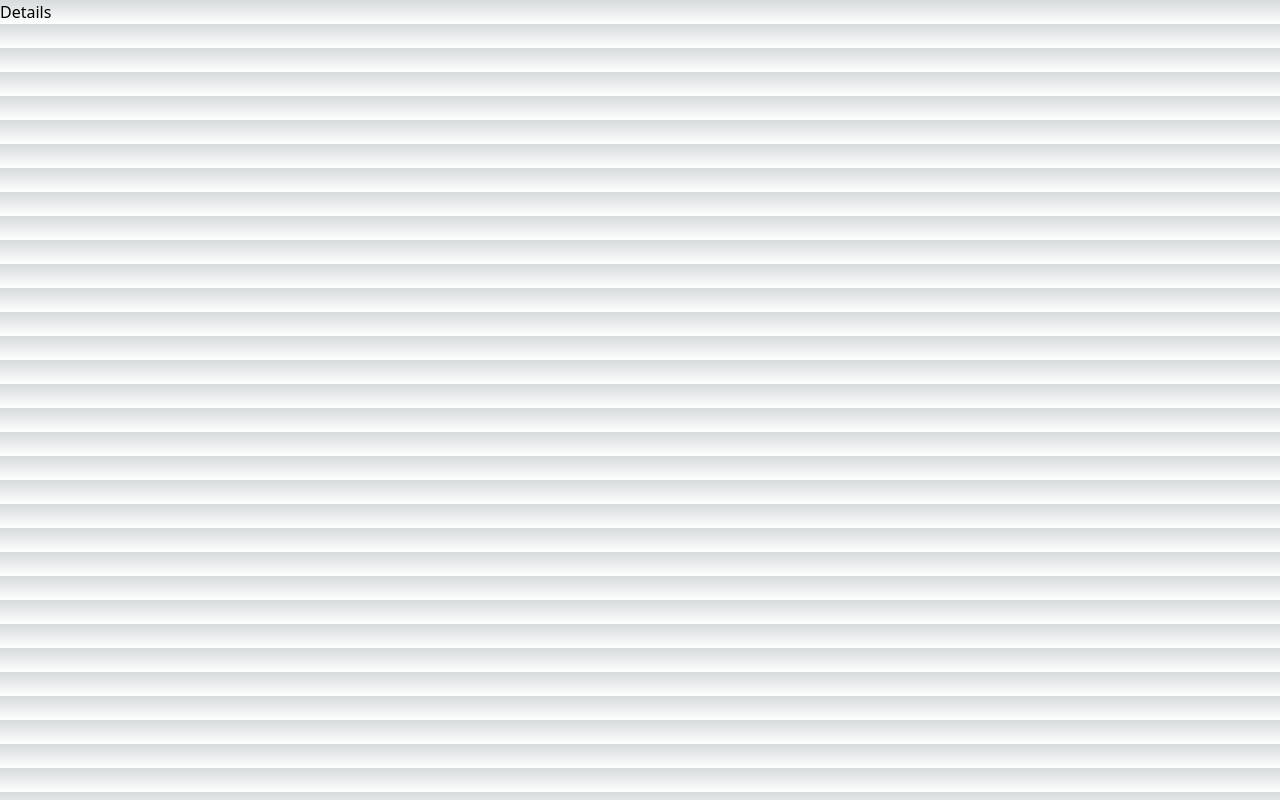
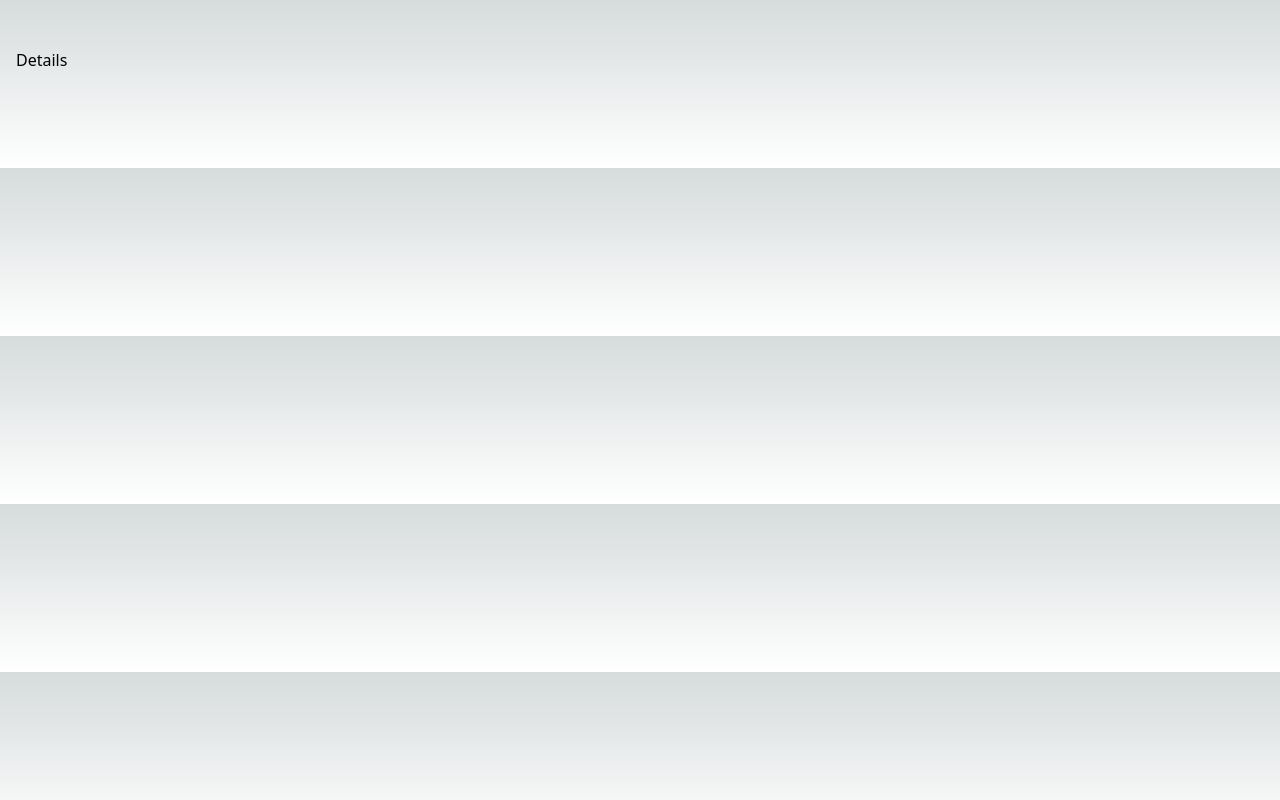
Before and after one commit to vncnttan/MySpotifyArtistList, a Next.js app: page /detail in a window 1280 px wide. Built offline with nearby package versions, Linux system fonts and the light colour scheme.

Commit message:
Now it's working

```diff
--- a/src/components/layout/Layout.tsx
+++ b/src/components/layout/Layout.tsx
@@ -9,11 +9,11 @@ interface Props {
 
 export default function Layout({...props}:Props){
     return (
-        <div>
+        <div className={style.container}>
             <Head>
                 <title>{"investNJoy | " + props.title}</title>
             </Head>
-            <div className={style.component}>{props.children}</div>
+            <div>{props.children}</div>
         </div>
     )
 }
```
